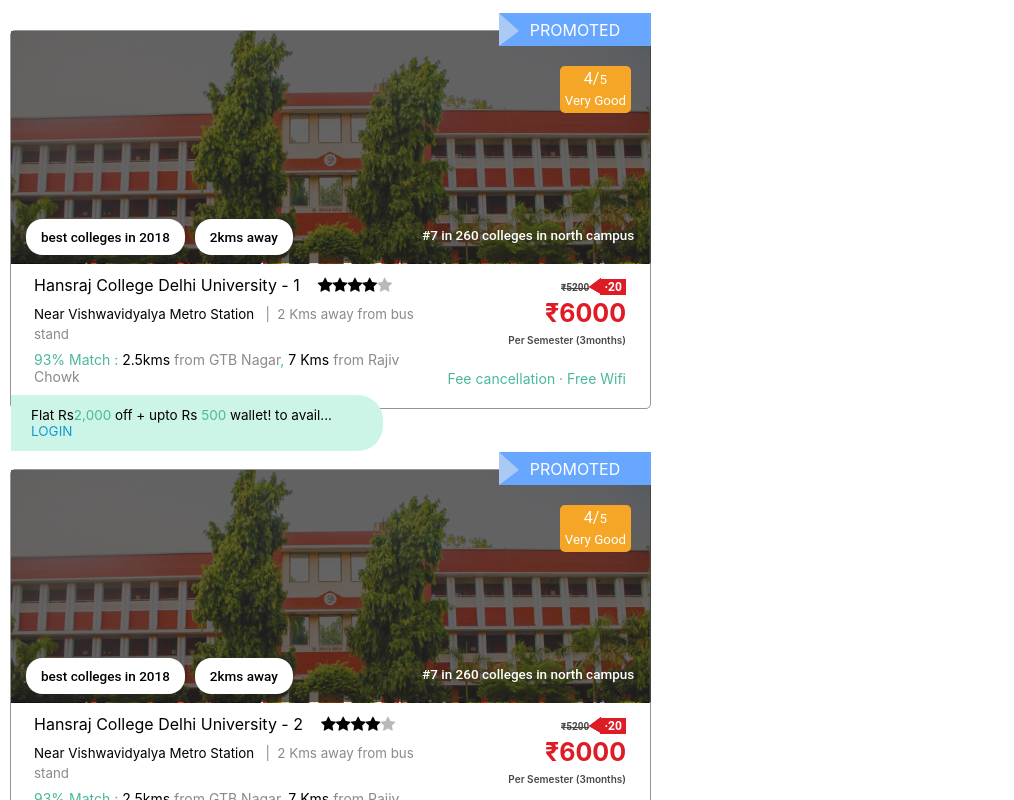
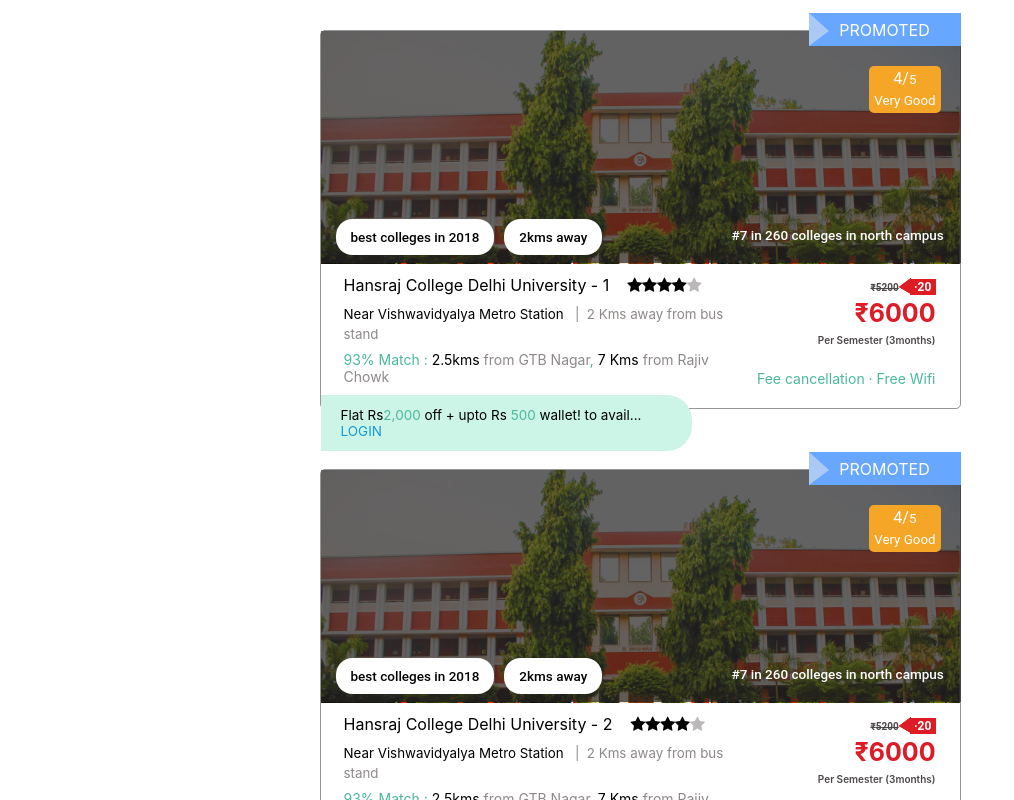
Before and after one commit to Akramraza21/Reactjs, a React app: page / in a window 1280 px wide. Shown: the top 800 px of the page, without its empty margins (0-1014 px from the left). Built offline with nearby package versions, Linux system fonts and the light colour scheme.

Commit message:
css auto

```diff
--- a/src/colleges/colleges.module.css
+++ b/src/colleges/colleges.module.css
@@ -1,7 +1,7 @@
 .container {
   width: 639px;
   height: 377px;
-  margin: 30px 10px;
+  margin: 30px auto;
   border: 1px solid rgba(49, 47, 47, 0.5);
   border-radius: 5px;
 }
```
